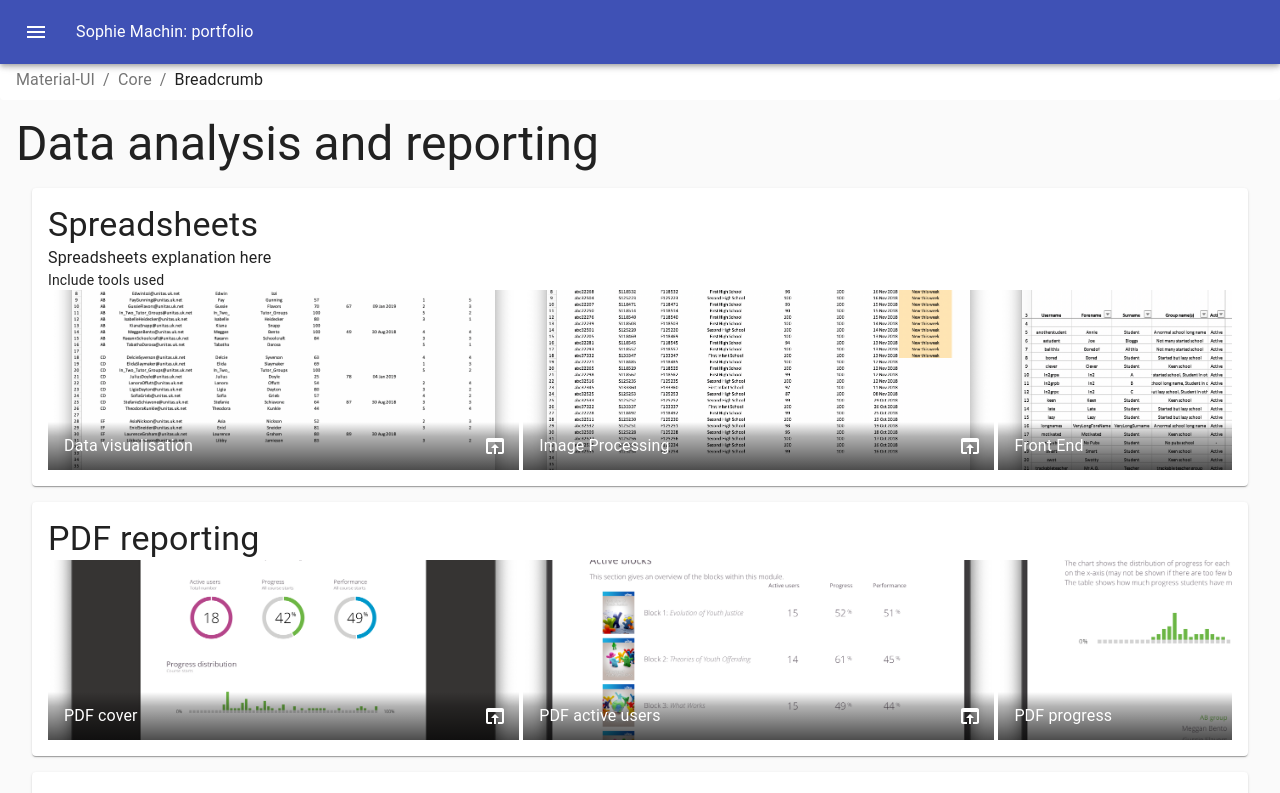
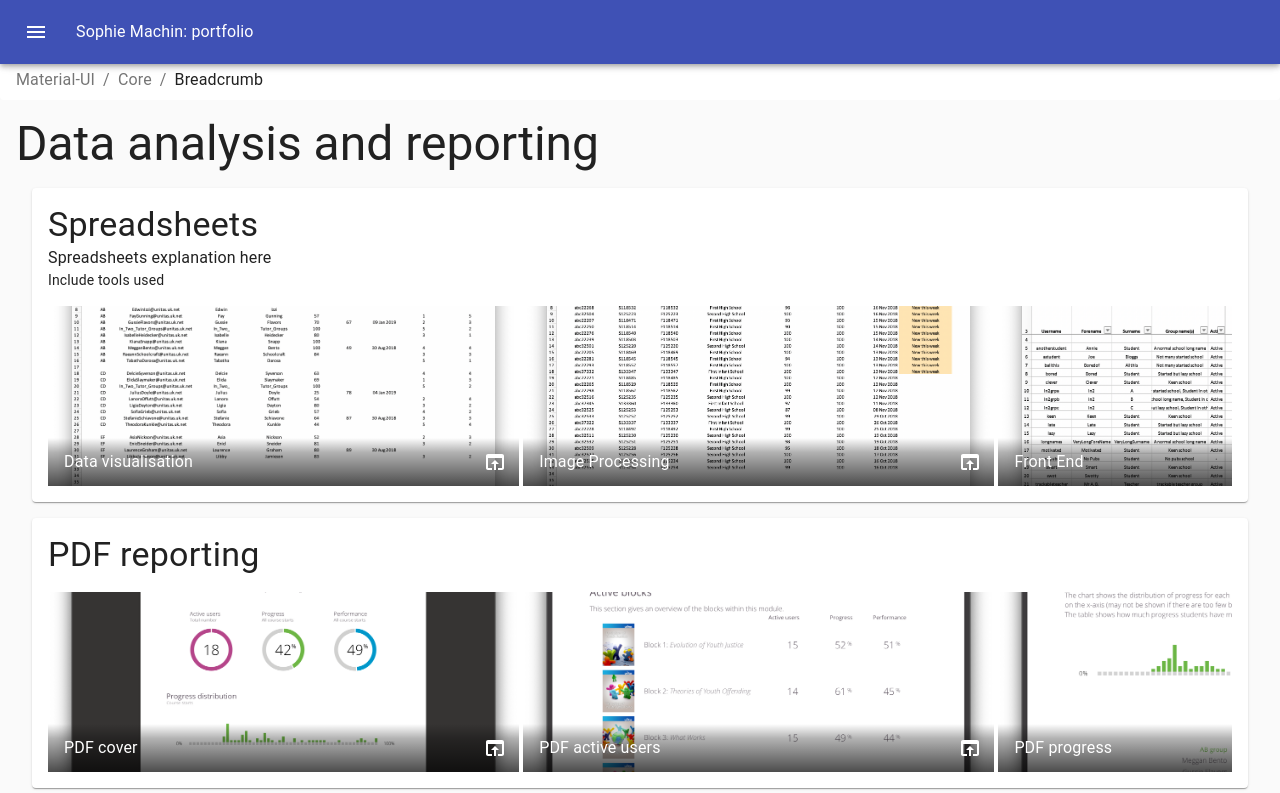
Before and after one commit to sophiemachin/sophiemachin.github.io, a React (Create React App) app: page /#/data in a window 1280 px wide. Shown: the top 793 px of the page. Built offline with nearby package versions, Linux system fonts and the light colour scheme.

Commit message:
SingleLineGridList: gridList add paddingTop

```diff
--- a/src/SingleLineGridList.js
+++ b/src/SingleLineGridList.js
@@ -22,6 +22,7 @@ const useStyles = makeStyles(theme => ({
         flexWrap: 'nowrap',
         // Promote the list into his own layer on Chrome. This cost memory but helps keeping high FPS.
         transform: 'translateZ(0)',
+        paddingTop: theme.spacing(2)
     },
     title: {
         color: theme.palette.primary.contrastText,
```
